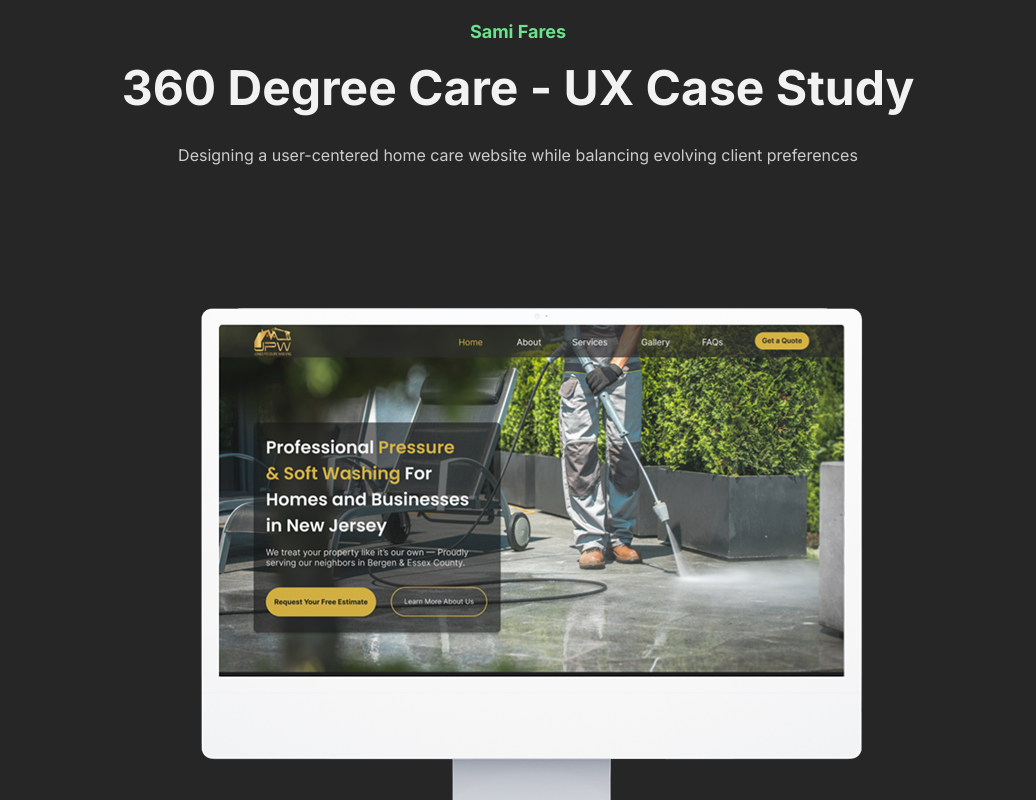
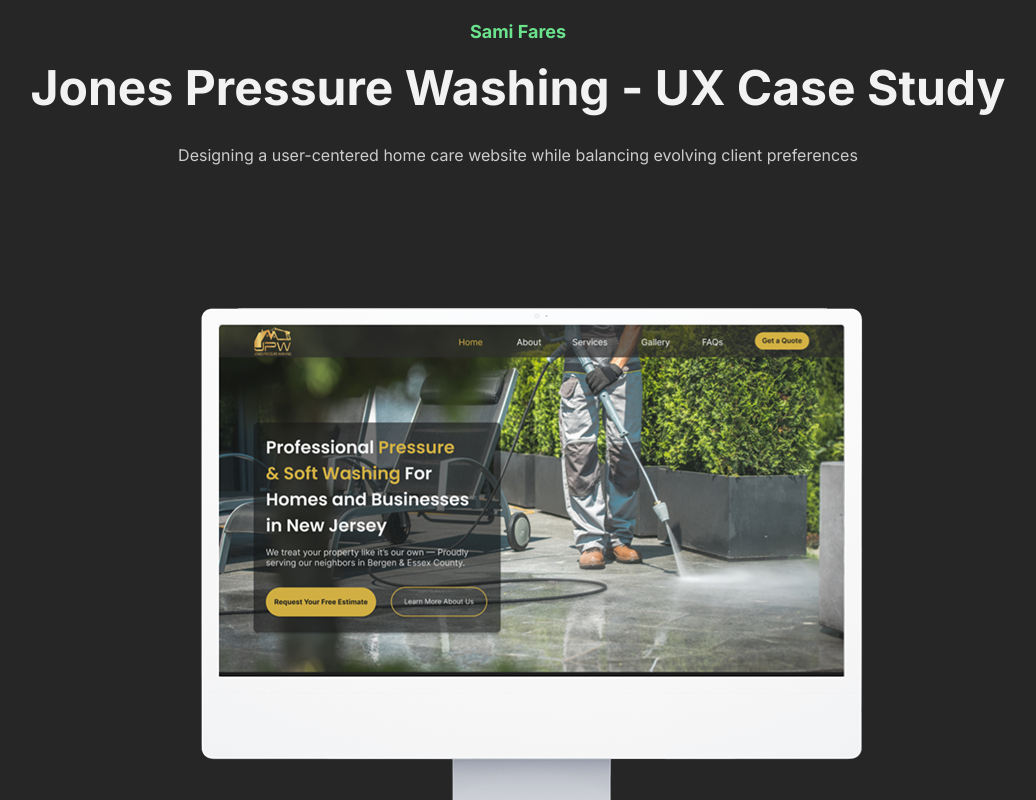
Before and after one commit to pixelverse-studios/sami-fares-portfolio, a Next.js app: page /works/jones-pressure-washing in a window 1280 px wide. Shown: the top 800 px of the page, without its empty margins (122-1158 px from the left). Built offline with nearby package versions, Linux system fonts and the light colour scheme.

Commit message:
fix work title

```diff
--- a/src/app/works/jones-pressure-washing/page.tsx
+++ b/src/app/works/jones-pressure-washing/page.tsx
@@ -13,7 +13,7 @@ export default function WorksJPW() {
     <main className="text-text-body">
       <WorkHero
         img="/assets/JPW case/JPW_Hero.png"
-        header="360 Degree Care - UX Case Study"
+        header="Jones Pressure Washing - UX Case Study"
         descriptor="Designing a user-centered home care website while balancing evolving client preferences"
       />
       <ProblemFraming
```
